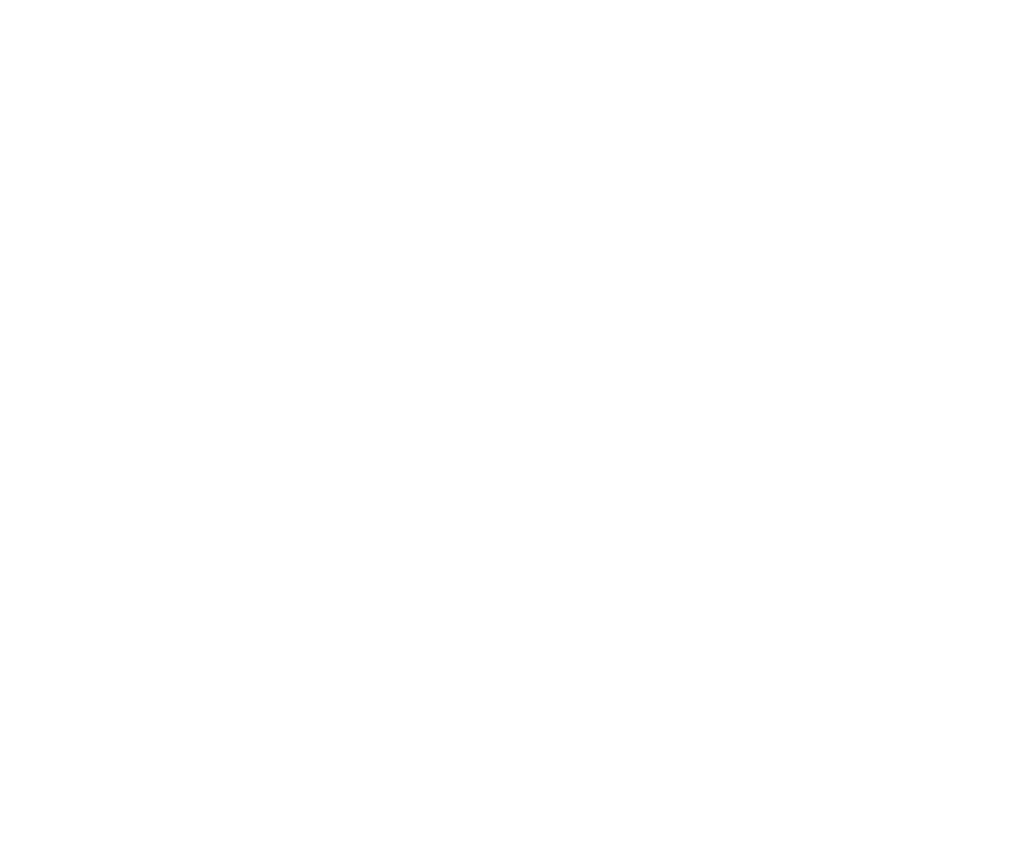
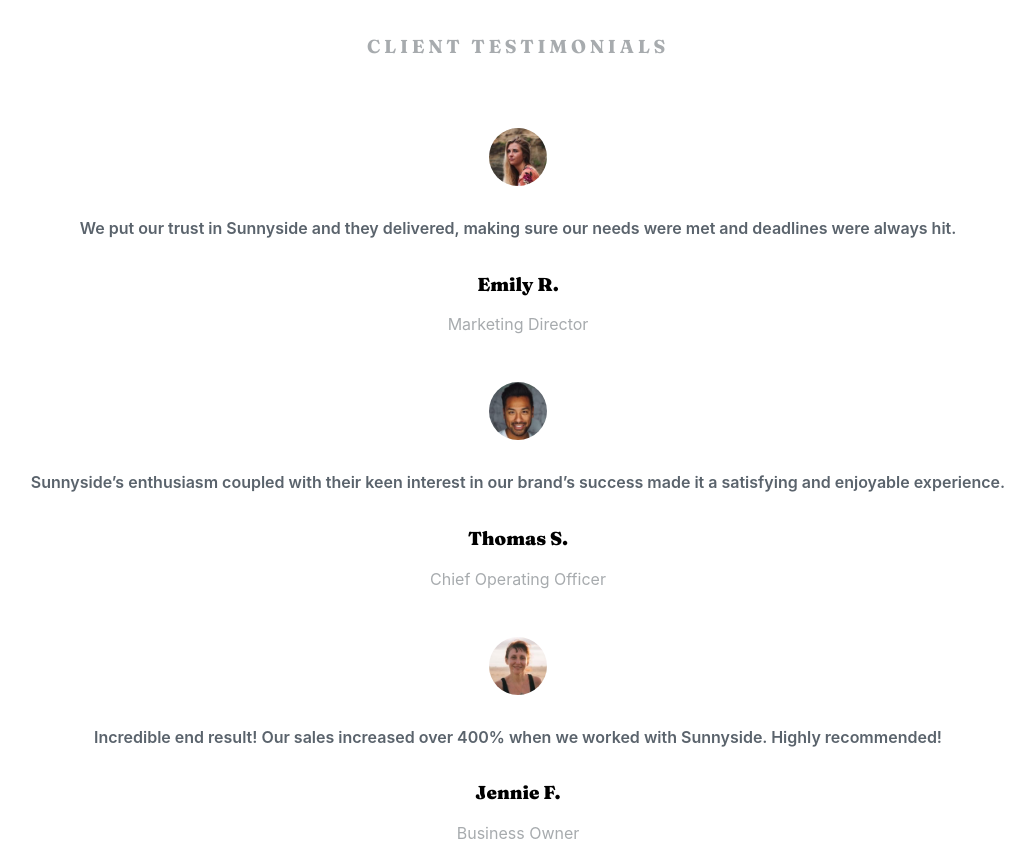
Before and after one commit to kalibir/sunny-side-agency-landing-page, a React (Create React App) app: page / in a window 1280 px wide. Shown: the part 2812-3671 px from the top of the page, without its empty margins (122-1157 px from the left). Before the commit the page ends 2810 px from the top, so only its background shows below. Built offline with nearby package versions, Linux system fonts and the light colour scheme.

Commit message:
Created testimonials

```diff
--- a/src/App.js
+++ b/src/App.js
@@ -2,6 +2,7 @@
 import LeftTextCard from "./components/LeftTextCard";
 import RightTextCard from "./components/RightTextCard";
 import ImageCards from "./components/ImageCards";
+import Testimonials from "./components/Testimonials";
 
 function App() {
 	return (
@@ -10,6 +11,7 @@
 			<LeftTextCard />
 			<RightTextCard />
 			<ImageCards />
+			<Testimonials />
 		</>
 	);
 }
--- a/src/components/Testimonials/index.js
+++ b/src/components/Testimonials/index.js
@@ -0,0 +1,46 @@
+import React from "react";
+import "./styles.scss";
+import emily from "../../assets/images/image-emily.jpg";
+import thomas from "../../assets/images/image-thomas.jpg";
+import jennie from "../../assets/images/image-jennie.jpg";
+
+const Testimonials = () => {
+	return (
+		<>
+			<h3 className='testimonials-name'>Client testimonials</h3>
+			<div className='testimonials-wrapper'>
+				<div className='client-feedback'>
+					<img src={emily} />
+					<p>
+						We put our trust in Sunnyside and they delivered, making sure our
+						needs were met and deadlines were always hit.
+					</p>
+					<h3>Emily R.</h3>
+					<span>Marketing Director</span>
+				</div>
+
+				<div className='client-feedback'>
+					<img src={thomas} />
+					<p>
+						Sunnyside’s enthusiasm coupled with their keen interest in our
+						brand’s success made it a satisfying and enjoyable experience.
+					</p>
+					<h3>Thomas S.</h3>
+					<span>Chief Operating Officer</span>
+				</div>
+
+				<div className='client-feedback'>
+					<img src={jennie} />
+					<p>
+						Incredible end result! Our sales increased over 400% when we worked
+						with Sunnyside. Highly recommended!
+					</p>
+					<h3>Jennie F.</h3>
+					<span>Business Owner</span>
+				</div>
+			</div>
+		</>
+	);
+};
+
+export default Testimonials;
--- a/src/components/Testimonials/styles.scss
+++ b/src/components/Testimonials/styles.scss
@@ -0,0 +1,43 @@
+@import "../../variables.scss";
+
+.testimonials-name {
+	font-family: $fraunces-font-family;
+	color: $grayish-blue;
+	text-align: center;
+	margin: 2em 0;
+	letter-spacing: 0.2em;
+	text-transform: uppercase;
+}
+
+.testimonials-wrapper {
+	display: flex;
+	flex-direction: column;
+	align-items: center;
+
+	.client-feedback {
+		display: flex;
+		flex-direction: column;
+		align-items: center;
+		text-align: center;
+		padding: 0 2em;
+		margin: 1em;
+		img {
+			border-radius: 50%;
+			width: 58px;
+			margin: 1em;
+		}
+		p {
+			color: $very-dark-grayish-blue;
+			font-weight: 600;
+			margin: 1em;
+		}
+		h3 {
+			font-family: $fraunces-font-family;
+			font-weight: 900;
+			margin: 1em 0;
+		}
+		span {
+			color: $grayish-blue;
+		}
+	}
+}
```
